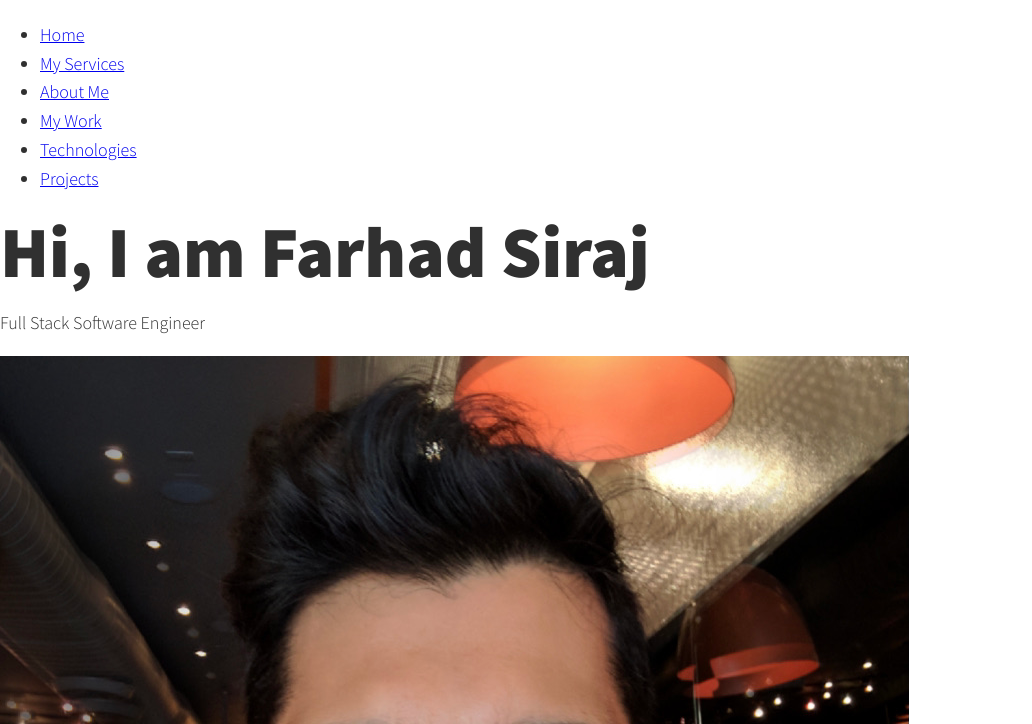
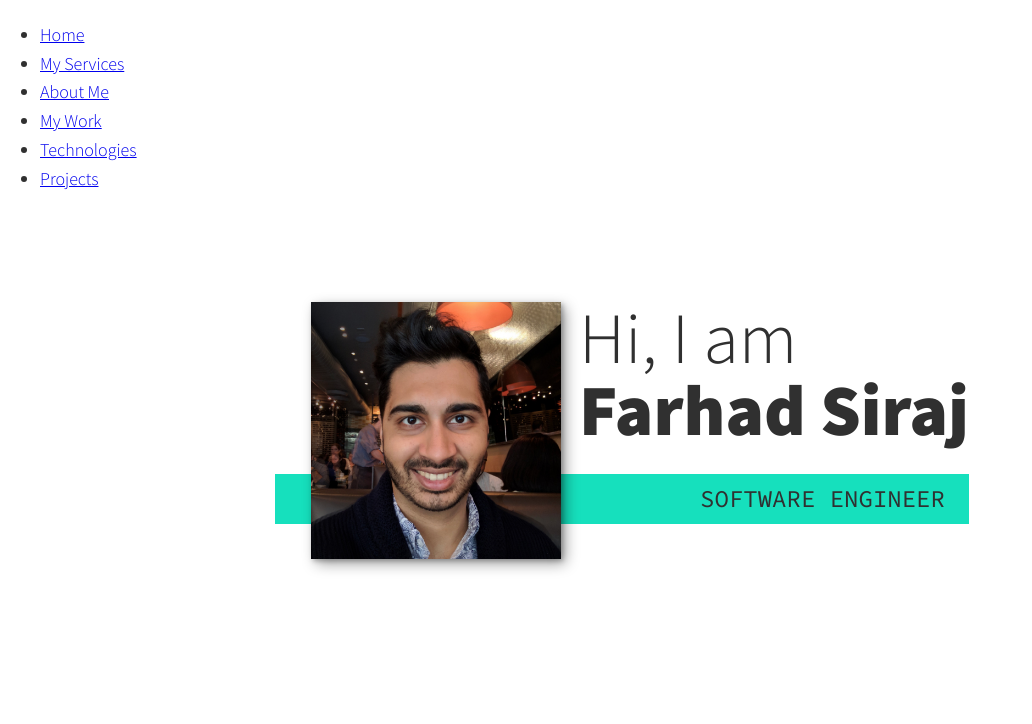
Before and after one commit to farhadsiraj/portfolio_website, a website: page index.html in a window 1280 px wide. Shown: the part 76-800 px from the top of the page, without its empty margins (0-1032 px from the left). Drawn offline with nearby package versions, Linux system fonts and the light colour scheme.

Commit message:
styled intro section

```diff
--- a/css/style.css
+++ b/css/style.css
@@ -20,6 +20,9 @@
   --fs-h2: 2.25rem;
   --fs-h3: 1.25rem;
   --fs-body: 1rem;
+
+  --bs: 0.25em 0.25em 0.75em rgba(0, 0, 0, 0.4),
+    0.125em 0.125em 0.25em rgba(0, 0, 0, 0.25);
 }
 
 @media (min-width: 800px) {
@@ -47,12 +50,20 @@
   max-width: 100%;
 }
 
+section {
+  padding: 5em 2em;
+}
+
+strong {
+  font-weight: var(--fw-bold);
+}
+
 /* Typography */
 
 h1,
 h2,
 h3 {
-  line-height: 1.1;
+  line-height: 1;
   margin: 0;
 }
 
@@ -65,3 +76,72 @@
 h3 {
   font-size: var(--fs-h3);
 }
+
+.section__title {
+  margin-bottom: 0.25em;
+}
+
+.section__title--intro {
+  font-weight: var(--fw-reg);
+}
+
+.section__title--intro strong {
+  display: block;
+}
+
+.section__subtitle {
+  margin: 0;
+  font-size: var(--fs-h3);
+}
+
+.section__subtitle--intro,
+.section__subtitle--about {
+  background: var(--clr-accent);
+  padding: 0.25em 1em;
+  font-family: var(--ff-secondary);
+  margin-bottom: 1em;
+}
+
+/* Intro Section */
+
+.intro {
+  position: relative;
+}
+
+.intro__img {
+  box-shadow: var(--bs);
+}
+
+.section__subtitle--intro {
+  display: inline-block;
+}
+
+@media (min-width: 600px) {
+  .intro {
+    display: grid;
+    width: min-content;
+    margin: 0 auto;
+    grid-column-gap: 1em;
+    grid-template-areas:
+      'img title'
+      'img subtitle';
+    grid-template-columns: min-content max-content;
+  }
+
+  .intro__img {
+    grid-area: img;
+    min-width: 250px;
+    position: relative;
+    z-index: 2;
+  }
+
+  .section__subtitle--intro {
+    align-self: start;
+    grid-column: -1/1;
+    grid-row: 2;
+    text-align: right;
+    position: relative;
+    left: -1.5em;
+    width: calc(100% + 1.5em);
+  }
+}
--- a/index.html
+++ b/index.html
@@ -58,9 +58,13 @@
         Hi, I am <strong>Farhad Siraj</strong>
       </h1>
       <p class="section__subtitle section__subtitle--intro">
-        Full Stack Software Engineer
+        SOFTWARE ENGINEER
       </p>
-      <img src="img/farhad.jpeg" alt="a picture of Farhad Siraj" />
+      <img
+        src="img/farhad.jpeg"
+        alt="a picture of Farhad Siraj"
+        class="intro__img"
+      />
     </section>
 
     <!-- My services -->
@@ -108,12 +112,14 @@
     <!-- About Me -->
     <section class="about-me" id="about">
       <h2 class="section__title section__title--about">Who I am</h2>
-      <p class="section__subtitle section__subtitle--about"></p>
+      <p class="section__subtitle section__subtitle--about">
+        Full Stack Software Engineer based out of NYC
+      </p>
 
       <div class="about-me__body">
         <p></p>
       </div>
-      <img src="img/farhad_hat.jpg" alt="Farhad wearing a hat" />
+      <!-- <img src="img/farhad_hat.jpg" alt="Farhad wearing a hat" /> -->
       <img src="img/farhad_wall.jpg" alt="Farhad leaning against a wall" />
     </section>
 
```
Also changed, not shown: img/dev-jane-01.jpg.
